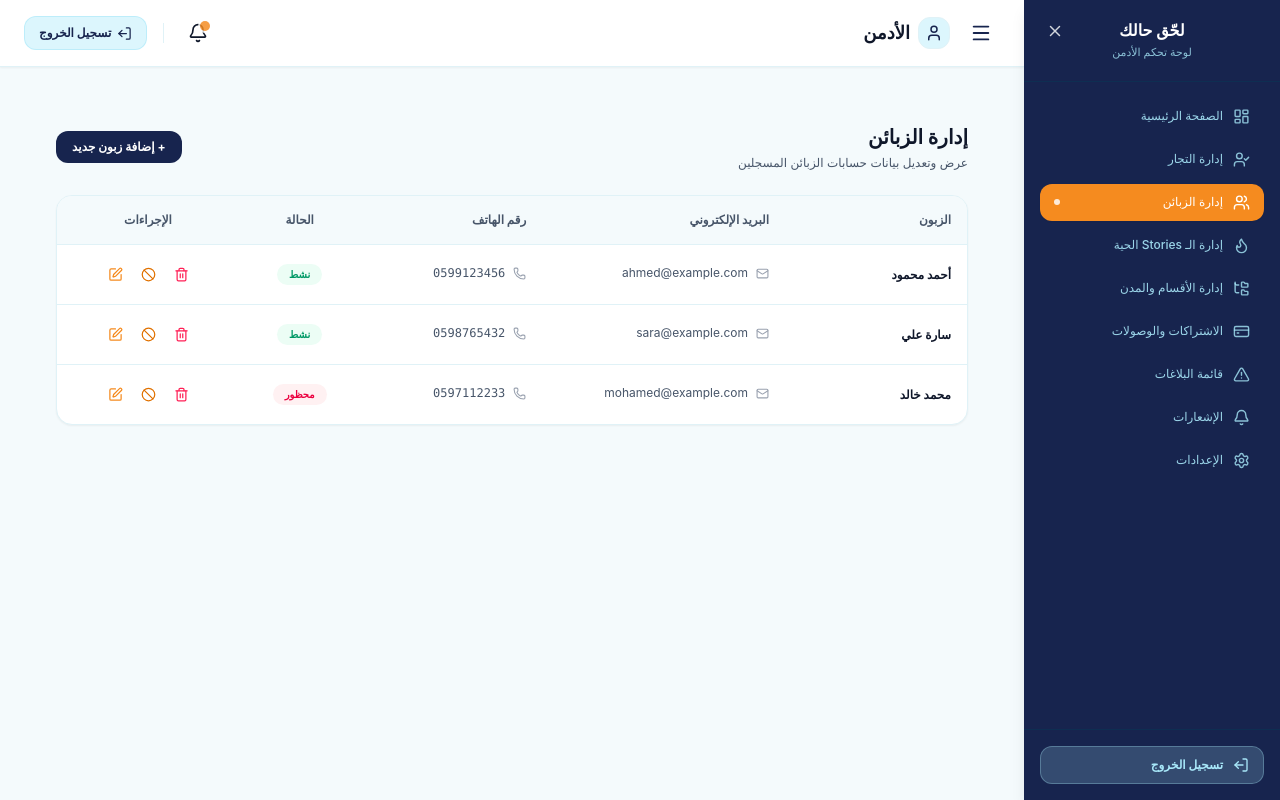
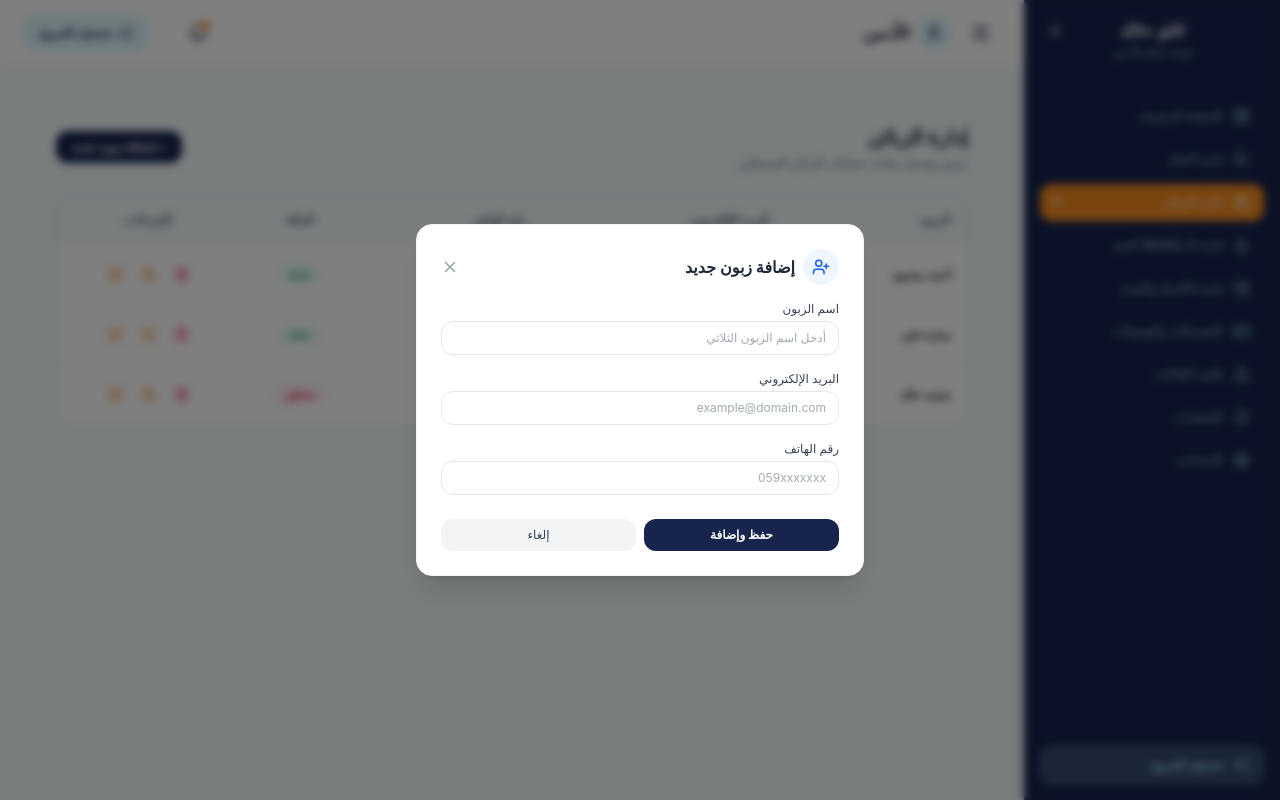
Before and after one commit to basmamqble/la7ek7alak, a React (Vite) app: page /customers in a window 1280 px wide. Both pictures are taken after a click on the button "+ إضافة زبون جديد". Built offline with nearby package versions, Linux system fonts and the light colour scheme.

Commit message:
Implement customer addition feature with modal
Added functionality to manage new customers with a modal for adding customer details.

```diff
--- a/src/components/customers/customers.jsx
+++ b/src/components/customers/customers.jsx
@@ -1,9 +1,8 @@
 import React, { useState } from 'react';
 import CustomersTable from './customersTable';
-import { AlertTriangle, X } from 'lucide-react'; // أيقونات للتحذير والمودال
+import { AlertTriangle, X, UserPlus } from 'lucide-react';
 
-export default function CustomersPage() {
-  // 1. البيانات الوهمية المطابقة لصورتك
+export default function Customers() {
   const [customers, setCustomers] = useState([
     { id: 1, name: 'أحمد محمود', email: 'ahmed@example.com', phone: '0599123456', status: 'active' },
     { id: 2, name: 'سارة علي', email: 'sara@example.com', phone: '0598765432', status: 'active' },
@@ -18,6 +17,10 @@ export default function CustomersPage() {
   // حالات مودال تأكيد تغيير الحالة
   const [isStatusModalOpen, setIsStatusModalOpen] = useState(false);
   const [selectedCustomerForStatus, setSelectedCustomerForStatus] = useState(null);
+
+  // حالات مودال إضافة زبون جديد
+  const [isAddModalOpen, setIsAddModalOpen] = useState(false);
+  const [newCustomerData, setNewCustomerData] = useState({ name: '', email: '', phone: '' });
 
   // بدء التعديل
   const handleStartEdit = (customer) => {
@@ -48,7 +51,7 @@ export default function CustomersPage() {
     setCustomers(customers.filter((c) => c.id !== id));
   };
 
-  // فتح مودال التأكيد عند الضغط على زر تغيير الحالة (الحظر/النشاط)
+  // فتح مودال التأكيد عند الضغط على زر تغيير الحالة
   const handleOpenStatusConfirm = (customer) => {
     setSelectedCustomerForStatus(customer);
     setIsStatusModalOpen(true);
@@ -77,6 +80,24 @@ export default function CustomersPage() {
     }, 400);
   };
 
+  // حفظ وإضافة الزبون الجديد
+  const handleAddCustomerSubmit = (e) => {
+    e.preventDefault();
+    if (!newCustomerData.name.trim()) return;
+
+    const newCustomer = {
+      id: customers.length > 0 ? Math.max(...customers.map(c => c.id)) + 1 : 1,
+      name: newCustomerData.name,
+      email: newCustomerData.email || 'غير متوفر',
+      phone: newCustomerData.phone || 'غير متوفر',
+      status: 'active',
+    };
+
+    setCustomers([newCustomer, ...customers]);
+    setNewCustomerData({ name: '', email: '', phone: '' });
+    setIsAddModalOpen(false);
+  };
+
   return (
     <div className="p-6 bg-brand-bg min-h-screen text-right" dir="rtl">
       {/* رأس الصفحة */}
@@ -85,8 +106,11 @@ export default function CustomersPage() {
           <h1 className="text-xl font-bold text-brand-title">إدارة الزبائن</h1>
           <p className="text-xs text-brand-body mt-1">عرض وتعديل بيانات حسابات الزبائن المسجلين</p>
         </div>
-        <button className="bg-brand-primary text-white px-4 py-2 rounded-xl text-xs font-bold hover:opacity-90 transition">
-          + إضافة زبون جديد
+        <button
+          onClick={() => setIsAddModalOpen(true)}
+          className="bg-brand-primary text-white px-4 py-2 rounded-xl text-xs font-bold hover:opacity-90 transition cursor-pointer flex items-center gap-1.5"
+        >
+          <span>+ إضافة زبون جديد</span>
         </button>
       </div>
 
@@ -105,6 +129,80 @@ export default function CustomersPage() {
         onDelete={handleDelete}
       />
 
+      {/* نافذة (Modal) إضافة زبون جديد */}
+      {isAddModalOpen && (
+        <div className="fixed inset-0 bg-black/50 backdrop-blur-xs flex items-center justify-center z-50 p-4">
+          <div className="bg-white rounded-2xl max-w-md w-full p-6 shadow-xl border border-gray-100 animate-in fade-in zoom-in duration-200">
+            <div className="flex justify-between items-center mb-4">
+              <div className="flex items-center gap-2">
+                <div className="w-9 h-9 rounded-full bg-blue-50 flex items-center justify-center text-blue-600">
+                  <UserPlus size={18} />
+                </div>
+                <h3 className="text-base font-bold text-gray-800">إضافة زبون جديد</h3>
+              </div>
+              <button
+                onClick={() => setIsAddModalOpen(false)}
+                className="text-gray-400 hover:text-gray-600 transition cursor-pointer"
+              >
+                <X size={18} />
+              </button>
+            </div>
+
+            <form onSubmit={handleAddCustomerSubmit} className="space-y-4">
+              <div>
+                <label className="block text-xs font-medium text-gray-700 mb-1">اسم الزبون</label>
+                <input
+                  type="text"
+                  required
+                  placeholder="أدخل اسم الزبون الثلاثي"
+                  value={newCustomerData.name}
+                  onChange={(e) => setNewCustomerData({ ...newCustomerData, name: e.target.value })}
+                  className="w-full px-3 py-2 text-xs border border-gray-200 rounded-xl focus:outline-none focus:border-brand-primary"
+                />
+              </div>
+
+              <div>
+                <label className="block text-xs font-medium text-gray-700 mb-1">البريد الإلكتروني</label>
+                <input
+                  type="email"
+                  placeholder="example@domain.com"
+                  value={newCustomerData.email}
+                  onChange={(e) => setNewCustomerData({ ...newCustomerData, email: e.target.value })}
+                  className="w-full px-3 py-2 text-xs border border-gray-200 rounded-xl focus:outline-none focus:border-brand-primary"
+                />
+              </div>
+
+              <div>
+                <label className="block text-xs font-medium text-gray-700 mb-1">رقم الهاتف</label>
+                <input
+                  type="text"
+                  placeholder="059xxxxxxx"
+                  value={newCustomerData.phone}
+                  onChange={(e) => setNewCustomerData({ ...newCustomerData, phone: e.target.value })}
+                  className="w-full px-3 py-2 text-xs border border-gray-200 rounded-xl focus:outline-none focus:border-brand-primary"
+                />
+              </div>
+
+              <div className="flex items-center gap-2 pt-2">
+                <button
+                  type="submit"
+                  className="flex-1 bg-brand-primary text-white py-2 rounded-xl text-xs font-bold hover:opacity-90 transition cursor-pointer"
+                >
+                  حفظ وإضافة
+                </button>
+                <button
+                  type="button"
+                  onClick={() => setIsAddModalOpen(false)}
+                  className="flex-1 bg-gray-100 text-gray-700 py-2 rounded-xl text-xs font-medium hover:bg-gray-200 transition cursor-pointer"
+                >
+                  إلغاء
+                </button>
+              </div>
+            </form>
+          </div>
+        </div>
+      )}
+
       {/* نافذة (Modal) تأكيد تغيير الحالة */}
       {isStatusModalOpen && (
         <div className="fixed inset-0 bg-black/50 backdrop-blur-xs flex items-center justify-center z-50 p-4">
@@ -115,7 +213,7 @@ export default function CustomersPage() {
               </div>
               <button
                 onClick={() => setIsStatusModalOpen(false)}
-                className="text-gray-400 hover:text-gray-600 transition"
+                className="text-gray-400 hover:text-gray-600 transition cursor-pointer"
               >
                 <X size={18} />
               </button>
```
